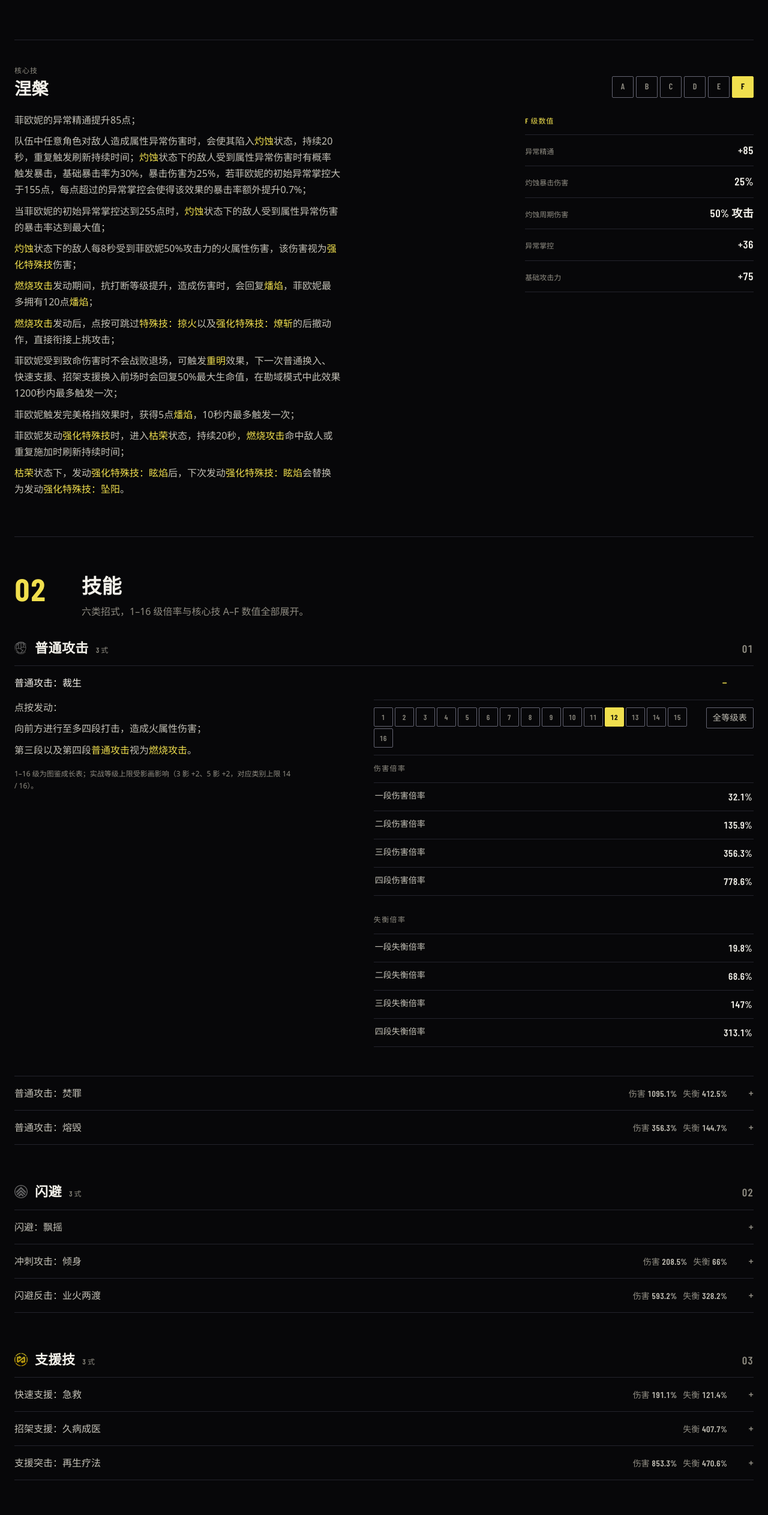
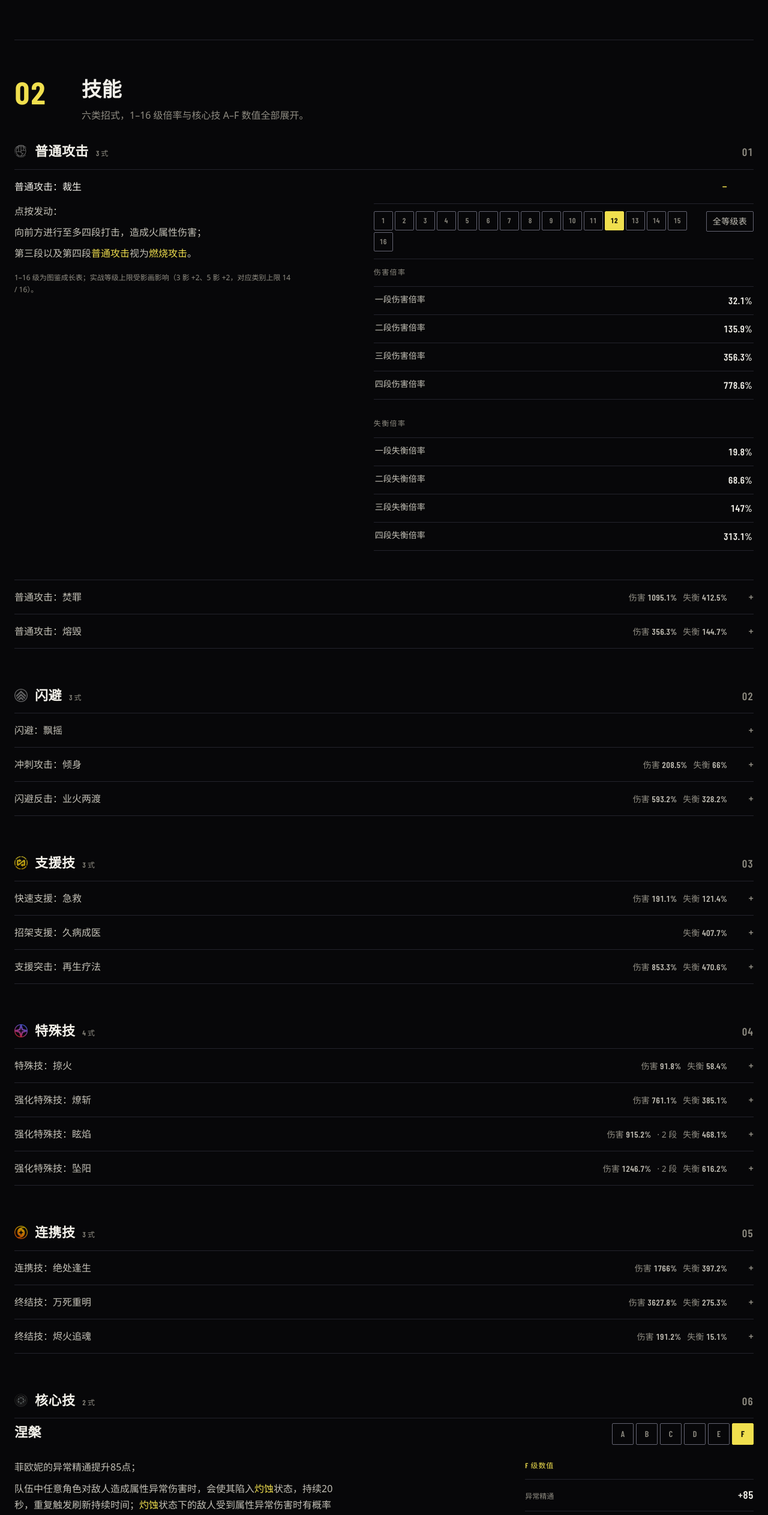
Before and after one commit to telmass/ZenlessSolution, a Vue app: page /agents/phoenix in a window 1280 px wide. Shown: the part 1082-3607 px from the top of the page at 60% size. Built offline with nearby package versions, Linux system fonts and the light colour scheme.

Commit message:
feat: 核心技迁入技能章节并保留 A-F 数值面板

```diff
--- /dev/null
+++ b/src/components/CorePassive.vue
@@ -0,0 +1,188 @@
+<script setup lang="ts">
+import { computed, ref } from 'vue'
+import type { Agent } from '@/types/agent'
+import RichText from '@/components/RichText.vue'
+
+const props = defineProps<{ agent: Agent }>()
+
+const coreLevels = ['A', 'B', 'C', 'D', 'E', 'F'] as const
+const level = ref<(typeof coreLevels)[number]>('F')
+const levelIndex = computed(() => coreLevels.indexOf(level.value))
+
+const coreSkill = computed(() => props.agent.skills.find((skill) => skill.key === 'core'))
+const coreText = computed(() => coreSkill.value?.moves[0]?.text ?? '')
+const extra = computed(() => coreSkill.value?.moves[1])
+const passive = computed(() => props.agent.corePassive)
+
+// Core ranks A-F map to passive levels 2-7; level 1 (43) is the no-core state.
+const passiveIndex = computed(() => levelIndex.value + 1)
+const hasPhoenixMechanics = computed(() => Boolean(passive.value.amFlat))
+const coreRows = computed(() =>
+  passive.value.effects.map((effect) => ({
+    label: effect.label,
+    value: effect.values[levelIndex.value],
+  })),
+)
+</script>
+
+<template>
+  <section class="core-passive">
+    <header class="core-passive__head">
+      <h4>{{ passive.name }}</h4>
+      <div class="core-passive__levels" role="group" aria-label="核心技等级">
+        <button
+          v-for="item in coreLevels"
+          :key="item"
+          class="core-passive__level"
+          :class="{ 'is-active': item === level }"
+          :aria-pressed="item === level"
+          @click="level = item"
+        >
+          {{ item }}
+        </button>
+      </div>
+    </header>
+
+    <div class="core-passive__body">
+      <RichText :text="coreText" class="core-passive__text" />
+
+      <aside class="core-passive__scaling">
+        <p class="core-passive__scaling-title num">{{ level }} 级数值</p>
+        <dl>
+          <template v-if="hasPhoenixMechanics">
+            <div>
+              <dt>异常精通</dt>
+              <dd class="num">+{{ passive.amFlat![passiveIndex] }}</dd>
+            </div>
+            <div>
+              <dt>灼蚀暴击伤害</dt>
+              <dd class="num">{{ passive.critDmg![passiveIndex] }}%</dd>
+            </div>
+            <div>
+              <dt>灼蚀周期伤害</dt>
+              <dd class="num">{{ passive.tickAtkPct![passiveIndex] }}% 攻击</dd>
+            </div>
+          </template>
+          <div v-for="row in coreRows" :key="row.label">
+            <dt>{{ row.label }}</dt>
+            <dd class="num">+{{ row.value }}</dd>
+          </div>
+        </dl>
+      </aside>
+    </div>
+
+    <div v-if="extra" class="core-passive__extra">
+      <h4>{{ extra.title }}</h4>
+      <RichText :text="extra.text" />
+    </div>
+  </section>
+</template>
+
+<style scoped>
+.core-passive {
+  display: grid;
+  gap: var(--s5);
+  padding-top: var(--s2);
+}
+
+.core-passive__head {
+  display: flex;
+  align-items: baseline;
+  justify-content: space-between;
+  gap: var(--s5);
+}
+
+.core-passive__head h4 {
+  font-family: var(--font-display);
+  font-size: var(--fs-22);
+  font-weight: 600;
+  letter-spacing: 0.02em;
+}
+
+.core-passive__levels {
+  display: flex;
+  gap: 4px;
+}
+
+.core-passive__level {
+  width: 36px;
+  height: 36px;
+  border: 1px solid var(--line-control);
+  border-radius: var(--radius-sm);
+  color: var(--muted);
+  font-family: var(--font-display);
+  font-size: var(--fs-14);
+  transition:
+    background var(--dur-fast) var(--ease-out),
+    color var(--dur-fast) var(--ease-out);
+}
+
+.core-passive__level:hover {
+  color: var(--text);
+  border-color: var(--text-2);
+}
+
+.core-passive__level.is-active {
+  background: var(--accent);
+  border-color: var(--accent);
+  color: var(--accent-ink);
+  font-weight: 700;
+}
+
+.core-passive__body {
+  display: grid;
+  grid-template-columns: minmax(0, 1.55fr) minmax(280px, 0.75fr);
+  gap: var(--s9);
+}
+
+.core-passive__scaling-title {
+  color: var(--accent);
+  font-size: var(--fs-12);
+  letter-spacing: 0.08em;
+}
+
+.core-passive__scaling dl {
+  margin-top: var(--s3);
+  border-top: 1px solid var(--line);
+}
+
+.core-passive__scaling dl > div {
+  display: flex;
+  align-items: baseline;
+  justify-content: space-between;
+  gap: var(--s3);
+  padding: 10px 0;
+  border-bottom: 1px solid var(--line);
+}
+
+.core-passive__scaling dt {
+  color: var(--muted);
+  font-size: var(--fs-12);
+}
+
+.core-passive__scaling dd {
+  margin: 0;
+  color: var(--text);
+  font-size: var(--fs-18);
+  font-weight: 600;
+}
+
+.core-passive__extra {
+  display: grid;
+  gap: var(--s2);
+  padding-top: var(--s4);
+  border-top: 1px solid var(--line);
+}
+
+.core-passive__extra h4 {
+  font-family: var(--font-display);
+  font-size: var(--fs-18);
+  font-weight: 600;
+}
+
+@media (max-width: 980px) {
+  .core-passive__body {
+    grid-template-columns: 1fr;
+  }
+}
+</style>
--- a/src/components/OverviewSection.vue
+++ b/src/components/OverviewSection.vue
@@ -1,23 +1,8 @@
 <script setup lang="ts">
-import { computed, ref } from 'vue'
+import { computed } from 'vue'
 import type { Agent } from '@/types/agent'
-import RichText from '@/components/RichText.vue'
 
 const props = defineProps<{ agent: Agent }>()
-
-const coreLevels = ['A', 'B', 'C', 'D', 'E', 'F'] as const
-const level = ref<(typeof coreLevels)[number]>('F')
-const levelIndex = computed(() => coreLevels.indexOf(level.value))
-
-const coreSkill = computed(() => props.agent.skills.find((skill) => skill.key === 'core'))
-const coreText = computed(() => coreSkill.value?.moves[0]?.text ?? '')
-const passive = props.agent.corePassive
-// Core ranks A-F map to passive levels 2-7; level 1 (43) is the no-core state.
-const passiveIndex = computed(() => levelIndex.value + 1)
-const coreRows = computed(() =>
-  passive.effects.map((effect) => ({ label: effect.label, value: effect.values[levelIndex.value] })),
-)
-const hasPhoenixMechanics = computed(() => Boolean(passive.amFlat))
 
 const stats = computed(() => [
   { label: '生命值', value: props.agent.base.hp, unit: '' },
@@ -77,56 +62,6 @@ const stats = computed(() => [
         </p>
       </section>
     </div>
-
-    <section class="core">
-      <header class="core__head">
-        <div>
-          <p class="core__kicker">核心技</p>
-          <h3>{{ passive.name }}</h3>
-        </div>
-        <div class="core__levels" role="tablist" aria-label="核心技等级">
-          <button
-            v-for="item in coreLevels"
-            :key="item"
-            class="core__level"
-            :class="{ 'is-active': item === level }"
-            role="tab"
-            :aria-selected="item === level"
-            @click="level = item"
-          >
-            {{ item }}
-          </button>
-        </div>
-      </header>
-
-      <div class="core__body">
-        <RichText :text="coreText" class="core__text" />
-
-        <aside class="core__scaling">
-          <p class="core__scaling-title num">{{ level }} 级数值</p>
-          <dl>
-            <template v-if="hasPhoenixMechanics">
-              <div>
-                <dt>异常精通</dt>
-                <dd class="num">+{{ passive.amFlat![passiveIndex] }}</dd>
-              </div>
-              <div>
-                <dt>灼蚀暴击伤害</dt>
-                <dd class="num">{{ passive.critDmg![passiveIndex] }}%</dd>
-              </div>
-              <div>
-                <dt>灼蚀周期伤害</dt>
-                <dd class="num">{{ passive.tickAtkPct![passiveIndex] }}% 攻击</dd>
-              </div>
-            </template>
-            <div v-for="row in coreRows" :key="row.label">
-              <dt>{{ row.label }}</dt>
-              <dd class="num">+{{ row.value }}</dd>
-            </div>
-          </dl>
-        </aside>
-      </div>
-    </section>
   </div>
 </template>
 
@@ -223,108 +158,8 @@ const stats = computed(() => [
   line-height: 1.7;
 }
 
-.core {
-  padding-top: var(--s7);
-  border-top: 1px solid var(--line);
-}
-
-.core__head {
-  display: flex;
-  align-items: flex-end;
-  justify-content: space-between;
-  gap: var(--s5);
-  margin-bottom: var(--s5);
-}
-
-.core__kicker {
-  color: var(--muted);
-  font-size: var(--fs-12);
-  letter-spacing: 0.08em;
-}
-
-.core__head h3 {
-  margin-top: 4px;
-  font-family: var(--font-display);
-  font-size: var(--fs-28);
-  font-weight: 600;
-  letter-spacing: 0.02em;
-}
-
-.core__levels {
-  display: flex;
-  gap: 4px;
-}
-
-.core__level {
-  width: 36px;
-  height: 36px;
-  border: 1px solid var(--line-control);
-  border-radius: var(--radius-sm);
-  color: var(--muted);
-  font-family: var(--font-display);
-  font-size: var(--fs-14);
-  transition:
-    background var(--dur-fast) var(--ease-out),
-    color var(--dur-fast) var(--ease-out);
-}
-
-.core__level:hover {
-  color: var(--text);
-  border-color: var(--text-2);
-}
-
-.core__level.is-active {
-  background: var(--accent);
-  border-color: var(--accent);
-  color: var(--accent-ink);
-  font-weight: 700;
-}
-
-.core__body {
-  display: grid;
-  grid-template-columns: minmax(0, 1.55fr) minmax(280px, 0.75fr);
-  gap: var(--s9);
-}
-
-.core__scaling {
-  padding-top: var(--s1);
-}
-
-.core__scaling-title {
-  color: var(--accent);
-  font-size: var(--fs-12);
-  letter-spacing: 0.08em;
-}
-
-.core__scaling dl {
-  margin-top: var(--s3);
-  border-top: 1px solid var(--line);
-}
-
-.core__scaling dl > div {
-  display: flex;
-  align-items: baseline;
-  justify-content: space-between;
-  gap: var(--s3);
-  padding: 10px 0;
-  border-bottom: 1px solid var(--line);
-}
-
-.core__scaling dt {
-  color: var(--muted);
-  font-size: var(--fs-12);
-}
-
-.core__scaling dd {
-  margin: 0;
-  color: var(--text);
-  font-size: var(--fs-18);
-  font-weight: 600;
-}
-
 @media (max-width: 980px) {
-  .overview__grid,
-  .core__body {
+  .overview__grid {
     grid-template-columns: 1fr;
   }
 
--- a/src/components/SkillsSection.vue
+++ b/src/components/SkillsSection.vue
@@ -4,6 +4,7 @@ import type { Agent, CoreTable, GrowthTable as GrowthTableData } from '@/types/a
 import { movePreview } from '@/core/skills/preview'
 import GrowthTable from '@/components/GrowthTable.vue'
 import RichText from '@/components/RichText.vue'
+import CorePassive from '@/components/CorePassive.vue'
 import { publicUrl } from '@/lib/url'
 
 const props = defineProps<{ agent: Agent }>()
@@ -49,7 +50,9 @@ const categories = computed(() => props.agent.skills)
         </span>
       </header>
 
-      <ul class="move-list">
+      <CorePassive v-if="category.key === 'core'" :agent="agent" />
+
+      <ul v-else class="move-list">
         <li
           v-for="(move, moveIndex) in category.moves"
           :key="move.title"
```
Also changed, not shown: 1 other file (tests, documents, lock files or other folders).
